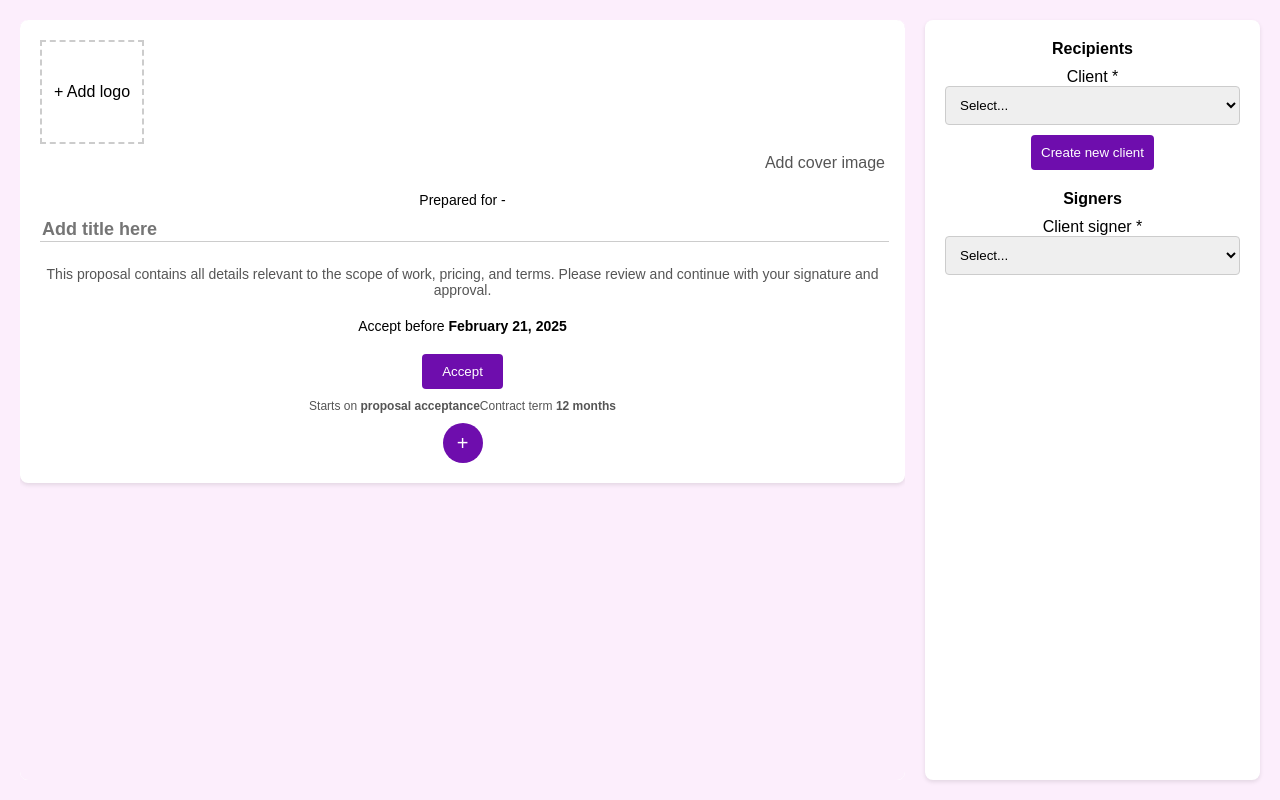
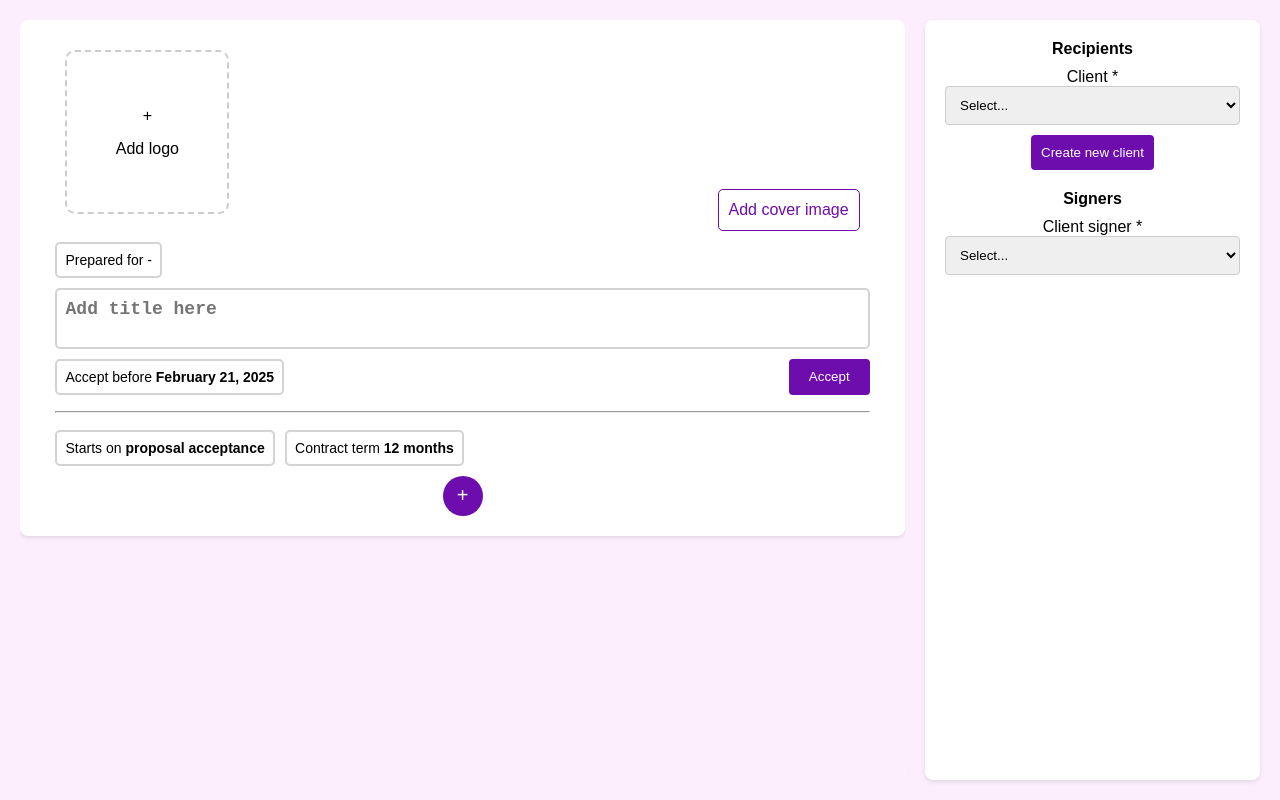
Before and after one commit to souvikotaku/newcardsproject, a React (Create React App) app: page / in a window 1280 px wide. Built offline with nearby package versions, Linux system fonts and the light colour scheme.

Commit message:
added cover and logo add functionality

```diff
--- a/src/views/Home.css
+++ b/src/views/Home.css
@@ -38,15 +38,50 @@ body {
   border-radius: 8px;
   background-color: #fff;
   box-shadow: 0 2px 4px rgba(0, 0, 0, 0.1);
+  padding-left: 4%;
+  padding-right: 4%;
 }
 
 .add-logo {
-  width: 100px;
-  height: 100px;
+  cursor: pointer;
+  width: 160px;
+  height: 160px;
   border: 2px dashed #ccc;
   text-align: center;
   line-height: 100px;
   margin-bottom: 10px;
+  justify-content: center;
+  align-items: center;
+  display: flex;
+  border-radius: 10px;
+  background-color: white;
+}
+
+.edittext {
+  color: #6e0dad;
+}
+
+.editbuttondiv {
+  cursor: pointer;
+  width: fit-content;
+  position: absolute;
+  margin-top: -4%;
+  background: white;
+  border-radius: 5px;
+  padding-left: 10px;
+  padding-right: 10px;
+  height: 40px;
+  align-items: center;
+  display: flex;
+  border: 1px solid #6e0dad;
+}
+
+.editbuttondiv:hover {
+  background: #6e0dad;
+}
+
+.editbuttondiv:hover .edittext {
+  color: white;
 }
 
 .cover-image {
@@ -58,6 +93,11 @@ body {
 .prepared-for {
   font-size: 14px;
   margin-bottom: 10px;
+  width: fit-content;
+  border: solid 2px lightgray;
+  padding: 1%;
+  border-radius: 5px;
+  margin-top: 1%;
 }
 
 .title-input {
@@ -67,6 +107,11 @@ body {
   margin-bottom: 10px;
   border: none;
   border-bottom: 1px solid #ccc;
+  border: solid 2px lightgray;
+  padding: 1%;
+  border-radius: 5px;
+  max-width: 100%;
+  resize: none;
 }
 
 .description {
@@ -77,7 +122,12 @@ body {
 
 .accept-date {
   font-size: 14px;
-  margin-bottom: 20px;
+  margin-bottom: 0px;
+  width: fit-content;
+  border: solid 2px lightgray;
+  padding: 1%;
+  border-radius: 5px;
+  margin-top: 0px;
 }
 
 .accept-date span {
--- a/src/views/Home.js
+++ b/src/views/Home.js
@@ -3,30 +3,29 @@ import "./Home.css";
 
 const Home = () => {
   const [sections, setSections] = useState([
-    { hasChild: false, logo: null, isPopupOpen: false },
-  ]); // Added isPopupOpen for each section
-  const [isModalOpen, setIsModalOpen] = useState(false); // State for modal visibility
-  const [activeSectionIndex, setActiveSectionIndex] = useState(null); // Track which section's logo is being added
+    { hasChild: false, logo: null, coverImage: null, isPopupOpen: false },
+  ]);
+  const [isLogoModalOpen, setIsLogoModalOpen] = useState(false);
+  const [isCoverImageModalOpen, setIsCoverImageModalOpen] = useState(false);
+  const [activeSectionIndex, setActiveSectionIndex] = useState(null);
 
   // Function to toggle a section after a specific index
   const toggleSectionAtIndex = (index) => {
     const newSections = [...sections];
 
     if (newSections[index].hasChild) {
-      // If already has a child, remove it
       newSections.splice(index + 1, 1);
       newSections[index].hasChild = false;
     } else {
-      // If no child, add a new section
       newSections.splice(index + 1, 0, {
         hasChild: false,
         logo: null,
+        coverImage: null,
         isPopupOpen: false,
       });
       newSections[index].hasChild = true;
     }
 
-    // Close the popup for all sections after adding a section
     newSections.forEach((section, i) => {
       if (i === index) {
         section.isPopupOpen = false;
@@ -41,7 +40,6 @@ const Home = () => {
     const newSections = [...sections];
 
     if (index > 0 && newSections[index - 1].hasChild) {
-      // If a parent section exists above and hasChild is true, reset it
       newSections[index - 1].hasChild = false;
     }
 
@@ -49,15 +47,21 @@ const Home = () => {
     setSections(newSections);
   };
 
-  // Handle file upload
-  const handleFileUpload = (file) => {
+  // Handle file upload (Logo and Cover Image)
+  const handleFileUpload = (file, type) => {
     if (file && (file.type === "image/jpeg" || file.type === "image/png")) {
       const reader = new FileReader();
       reader.onload = (e) => {
         const newSections = [...sections];
-        newSections[activeSectionIndex].logo = e.target.result; // Set logo for the active section
+        if (type === "logo") {
+          newSections[activeSectionIndex].logo = e.target.result;
+        } else if (type === "coverImage") {
+          newSections[activeSectionIndex].coverImage = e.target.result;
+        }
         setSections(newSections);
-        setIsModalOpen(false); // Close the modal
+        type === "logo"
+          ? setIsLogoModalOpen(false)
+          : setIsCoverImageModalOpen(false);
       };
       reader.readAsDataURL(file);
     } else {
@@ -66,17 +70,17 @@ const Home = () => {
   };
 
   // Handle drag-and-drop
-  const handleDrop = (e) => {
+  const handleDrop = (e, type) => {
     e.preventDefault();
     if (e.dataTransfer.files && e.dataTransfer.files.length > 0) {
-      handleFileUpload(e.dataTransfer.files[0]);
+      handleFileUpload(e.dataTransfer.files[0], type);
     }
   };
 
   // Toggle popup visibility
   const togglePopup = (index) => {
     const newSections = [...sections];
-    newSections[index].isPopupOpen = !newSections[index].isPopupOpen; // Toggle the popup for this section
+    newSections[index].isPopupOpen = !newSections[index].isPopupOpen;
     setSections(newSections);
   };
 
@@ -86,23 +90,37 @@ const Home = () => {
       <div className="left-section">
         <div className="scrollable-box">
           {sections.map((section, index) => (
-            <div key={index} className="proposal-box">
+            <div
+              key={index}
+              className="proposal-box"
+              //   style={{
+              //     backgroundImage: section.coverImage
+              //       ? `url(${section.coverImage})`
+              //       : "none",
+              //   }}
+            >
               {/* Remove Button */}
               {index !== 0 && (
                 <button
                   className="remove-section-btn"
-                  onClick={() => removeSectionAtIndex(index)} // Call removeSectionAtIndex
+                  onClick={() => removeSectionAtIndex(index)}
                 >
                   &times;
                 </button>
               )}
-
-              {/* Add Logo Section */}
+              <div
+                style={{
+                  backgroundImage: section.coverImage
+                    ? `url(${section.coverImage})`
+                    : "none",
+                  padding: "10px",
+                }}
+              >
                 <div
                   className="add-logo"
                   onClick={() => {
                     setActiveSectionIndex(index);
-                  setIsModalOpen(true);
+                    setIsLogoModalOpen(true);
                   }}
                 >
                   {section.logo ? (
@@ -112,41 +130,108 @@ const Home = () => {
                       className="logo-preview"
                     />
                   ) : (
-                  "+ Add logo"
+                    <div
+                      style={{
+                        display: "flex",
+                        flexDirection: "column",
+                      }}
+                    >
+                      <p
+                        style={{
+                          lineHeight: "1px",
+                        }}
+                      >
+                        +
+                      </p>
+                      <p
+                        style={{
+                          lineHeight: "1px",
+                        }}
+                      >
+                        Add logo
+                      </p>
+                    </div>
                   )}
                 </div>
-              <div className="cover-image">Add cover image</div>
+
+                {/* Add/Edit Cover Image Section */}
+                <div
+                  className="add-cover-image"
+                  style={{
+                    display: "flex",
+                    justifyContent: "end",
+                  }}
+                  onClick={() => {
+                    setActiveSectionIndex(index);
+                    setIsCoverImageModalOpen(true);
+                  }}
+                >
+                  {section.coverImage ? (
+                    <div className="cover-image-preview editbuttondiv">
+                      <p className="edittext">Edit cover image</p>{" "}
+                      {/* Option to edit */}
+                    </div>
+                  ) : (
+                    <div className="editbuttondiv">
+                      <p className="edittext">Add cover image</p>
+                    </div>
+                  )}
+                </div>
+              </div>
+
+              {/* Add Logo Section */}
+
+              {/* Other sections content */}
               <div className="prepared-for">Prepared for -</div>
-              <input
+              <div
+                style={{
+                  justifyContent: "start",
+                  display: "flex",
+                }}
+              >
+                <textarea
+                  rows="2"
                   type="text"
                   className="title-input"
                   placeholder="Add title here"
                 />
-              <p className="description">
-                This proposal contains all details relevant to the scope of
-                work, pricing, and terms. Please review and continue with your
-                signature and approval.
-              </p>
+              </div>
+              <div
+                style={{
+                  display: "flex",
+                  justifyContent: "space-between",
+                  marginBottom: "2%",
+                }}
+              >
                 <p className="accept-date">
                   Accept before <span>February 21, 2025</span>
                 </p>
                 <button className="accept-button">Accept</button>
-              <div className="footer">
-                <span>
-                  Starts on <strong>proposal acceptance</strong>
-                </span>
-                <span>
-                  Contract term <strong>12 months</strong>
-                </span>
+              </div>
+              <hr></hr>
+              <div
+                style={{
+                  display: "flex",
+                  marginTop: "2%",
+                }}
+              >
+                <p className="accept-date">
+                  Starts on <span>proposal acceptance</span>
+                </p>
+                <p
+                  className="accept-date"
+                  style={{
+                    marginLeft: "10px",
+                  }}
+                >
+                  Contract term <span>12 months</span>
+                </p>
               </div>
 
               {/* Toggle Button for Adding/Removing Section */}
               <button
                 className="add-section-btn"
                 onClick={() => {
-                  //   toggleSectionAtIndex(index); // Toggle the section itself
-                  //   togglePopup(index); // Toggle the popup for this section
-
                   if (section.hasChild) {
                     toggleSectionAtIndex(index);
                   } else {
@@ -205,15 +290,15 @@ const Home = () => {
       </div>
 
       {/* Logo Modal */}
-      {isModalOpen && (
-        <div className="modal" onClick={() => setIsModalOpen(false)}>
+      {isLogoModalOpen && (
+        <div className="modal" onClick={() => setIsLogoModalOpen(false)}>
           <div className="modal-content" onClick={(e) => e.stopPropagation()}>
             <h3>Logo</h3>
             <p>Recommended size: 400 x 400, 1MB</p>
             <div
               className="drop-area"
               onDragOver={(e) => e.preventDefault()}
-              onDrop={handleDrop}
+              onDrop={(e) => handleDrop(e, "logo")}
             >
               Drop files here
             </div>
@@ -221,15 +306,50 @@ const Home = () => {
               type="file"
               accept="image/jpeg, image/png"
               style={{ display: "none" }}
-              id="fileInput"
-              onChange={(e) => handleFileUpload(e.target.files[0])}
+              id="fileInputLogo"
+              onChange={(e) => handleFileUpload(e.target.files[0], "logo")}
             />
-            <label htmlFor="fileInput" className="from-device">
+            <label htmlFor="fileInputLogo" className="from-device">
               From Device
             </label>
             <button
               className="close-modal"
-              onClick={() => setIsModalOpen(false)}
+              onClick={() => setIsLogoModalOpen(false)}
+            >
+              Close
+            </button>
+          </div>
+        </div>
+      )}
+
+      {/* Cover Image Modal */}
+      {isCoverImageModalOpen && (
+        <div className="modal" onClick={() => setIsCoverImageModalOpen(false)}>
+          <div className="modal-content" onClick={(e) => e.stopPropagation()}>
+            <h3>Cover Image</h3>
+            <p>Recommended size: 1200 x 800, 2MB</p>
+            <div
+              className="drop-area"
+              onDragOver={(e) => e.preventDefault()}
+              onDrop={(e) => handleDrop(e, "coverImage")}
+            >
+              Drop files here
+            </div>
+            <input
+              type="file"
+              accept="image/jpeg, image/png"
+              style={{ display: "none" }}
+              id="fileInputCoverImage"
+              onChange={(e) =>
+                handleFileUpload(e.target.files[0], "coverImage")
+              }
+            />
+            <label htmlFor="fileInputCoverImage" className="from-device">
+              From Device
+            </label>
+            <button
+              className="close-modal"
+              onClick={() => setIsCoverImageModalOpen(false)}
             >
               Close
             </button>
```
Lines whose indentation alone changed are shown as unchanged.
